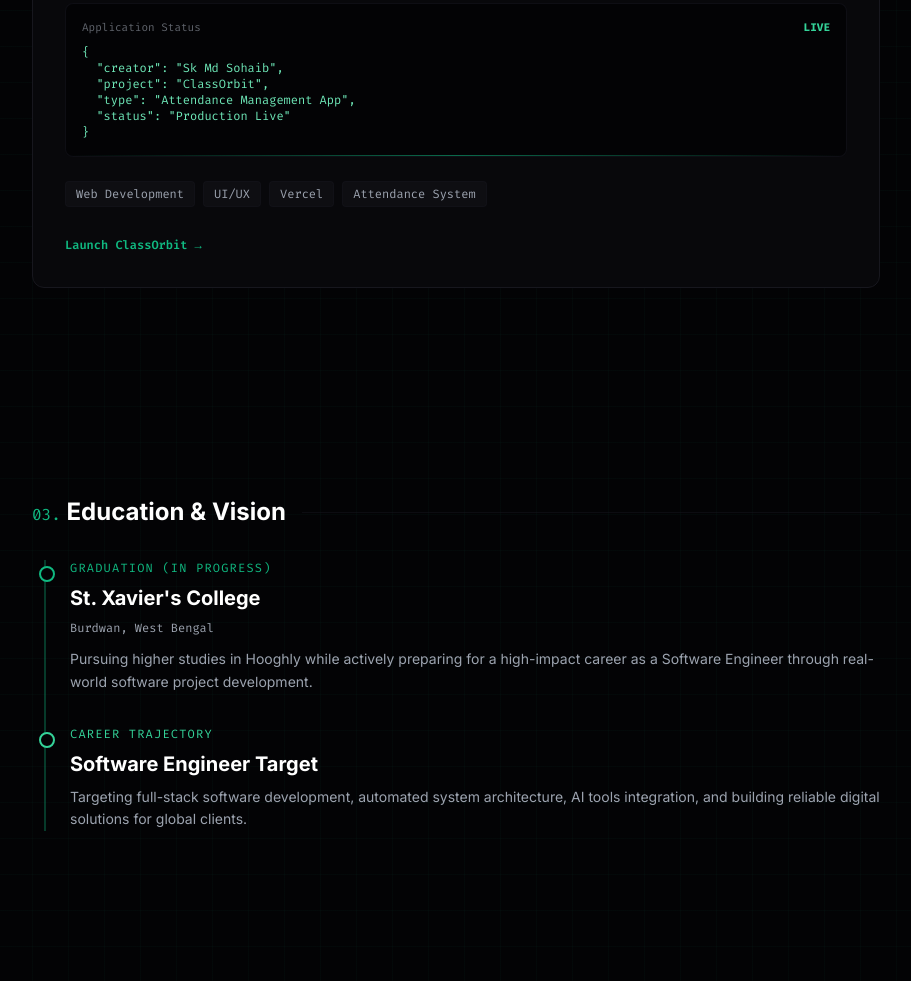
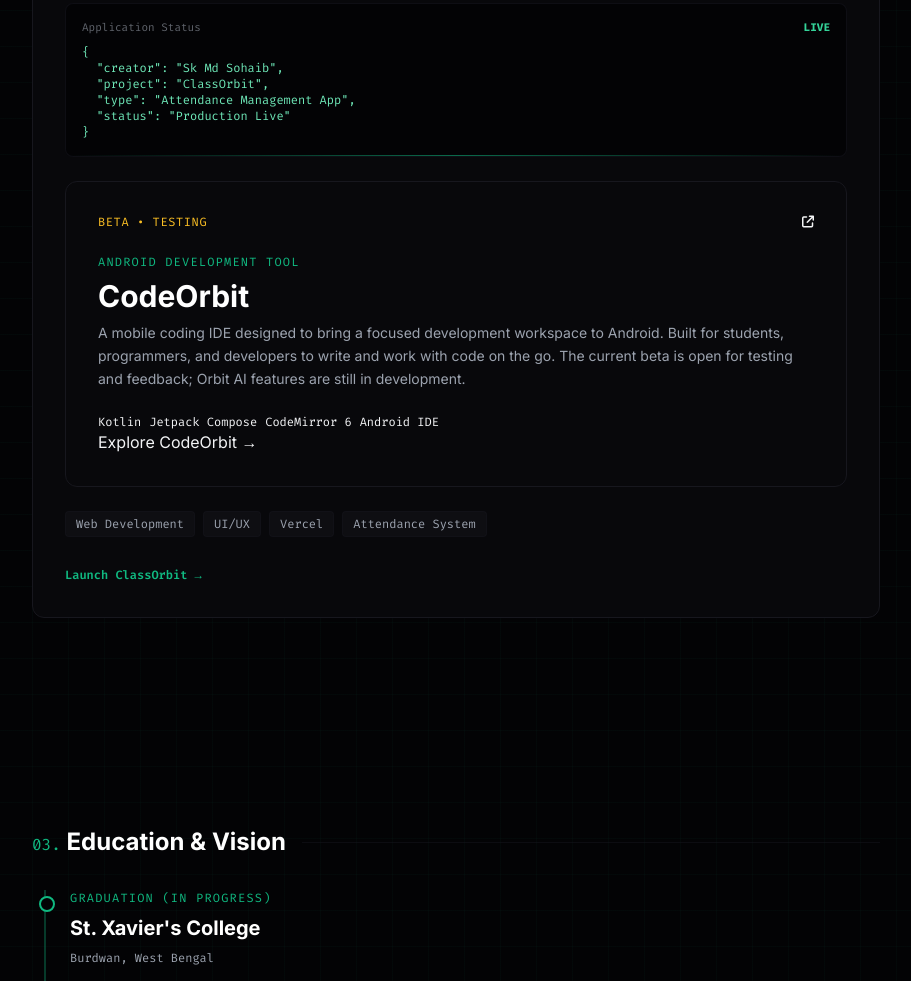
Before and after one commit to skmd-sohaib/skmdsohaib, a plain HTML site: page index.html in a window 1280 px wide. Shown: the part 3158-4139 px from the top of the page, without its empty margins (184-1095 px from the left). Drawn offline with nearby package versions, Linux system fonts and the light colour scheme; animation ran at ten frames a second.

Commit message:
Update index.html

```diff
--- a/index.html
+++ b/index.html
@@ -550,6 +550,53 @@
   "status": "Production Live"
 }</pre>
     </div>
+    <!-- PROJECT 4: CodeOrbit -->
+<article class="bg-brand-dark rounded-xl border border-brand-lightgray p-6 sm:p-8 space-y-6 tilt-card hover:border-brand-accent/70 transition-all">
+
+    <div class="flex items-center justify-between font-mono text-xs">
+        <span class="text-amber-400 tracking-wider">
+            BETA • TESTING
+        </span>
+
+        <a href="https://thecodeorbit.vercel.app/"
+           target="_blank"
+           rel="noopener noreferrer">
+            <i class="fa-solid fa-arrow-up-right-from-square"></i>
+        </a>
+    </div>
+
+    <div class="space-y-2">
+        <div class="font-mono text-xs text-brand-accent uppercase tracking-widest">
+            Android Development Tool
+        </div>
+
+        <h3 class="text-2xl sm:text-3xl font-bold text-white">
+            CodeOrbit
+        </h3>
+
+        <p class="text-brand-textMuted text-sm leading-relaxed">
+            A mobile coding IDE designed to bring a focused
+            development workspace to Android. Built for students,
+            programmers, and developers to write and work with
+            code on the go. The current beta is open for testing
+            and feedback; Orbit AI features are still in development.
+        </p>
+    </div>
+
+    <div class="flex flex-wrap gap-2 font-mono text-xs">
+        <span>Kotlin</span>
+        <span>Jetpack Compose</span>
+        <span>CodeMirror 6</span>
+        <span>Android IDE</span>
+    </div>
+
+    <a href="https://thecodeorbit.vercel.app/"
+       target="_blank"
+       rel="noopener noreferrer">
+        Explore CodeOrbit →
+    </a>
+
+</article>
 
     <!-- TECH STACK -->
     <div class="flex flex-wrap gap-2 font-mono text-xs">
```
